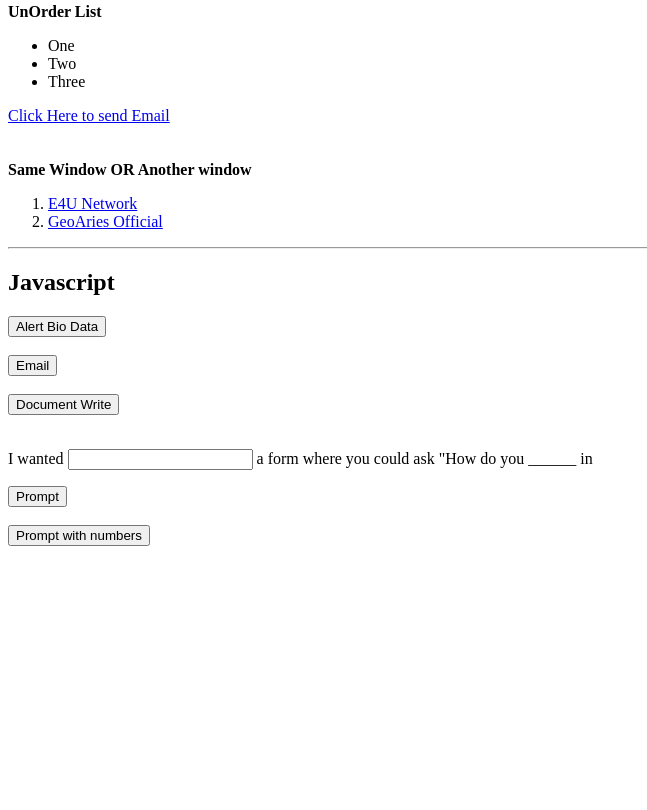
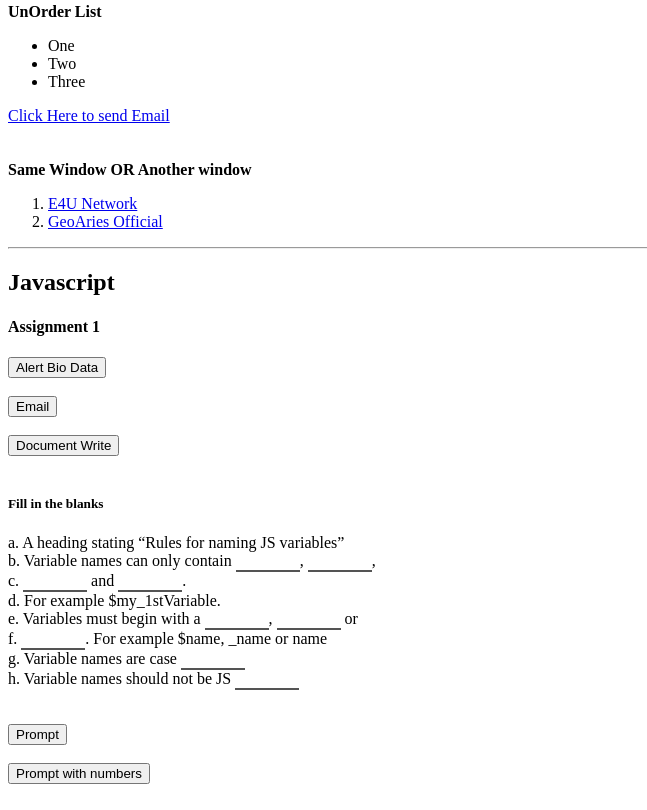
Before and after one commit to sajeel93/Html5-Css3-JavaScript, a plain HTML site: page index.html in a window 1280 px wide. Shown: the part 419-1229 px from the top of the page, without its empty margins (0-647 px from the left). Before the commit the page ends 991 px from the top, so only its background shows below. Drawn offline with Linux system fonts and the light colour scheme.

Commit message:
Added css/style.css & Fill in the Blank Section

```diff
--- /dev/null
+++ b/css/style.css
@@ -0,0 +1,7 @@
+.fib input {
+    border-top: 0px;
+    border-left: 0px;
+    border-right: 0px;
+    border-color: black;
+    width: 60px;
+}
--- a/index.html
+++ b/index.html
@@ -7,6 +7,8 @@
     <title>Cloud Native Computing</title>
     <script src="./js/first.js" ></script>
     <script src="./js/condition.js"></script>
+    <link rel="stylesheet" href="./css/style.css">
+
 </head>
 <body>
     <h1>Heading 1</h1>
@@ -51,13 +53,23 @@
     <hr>
 
     <h2>Javascript</h2>
+    <h4>Assignment 1</h4>
 
     <button onclick="first()">Alert Bio Data</button><br><br>
     <button onclick="email()">Email</button><br><br>
     <button onclick="dwrite()">Document Write</button><br><br>
 
-    <p>I wanted <input type="text" name="" id=""> a form where you could ask "How do you ______ in </p>
-
+    <div class="fib">
+    <h5>Fill in the blanks</h5>
+    <p>a. A heading stating “Rules for naming JS variables”<br>
+        b. Variable names can only contain <input type="text" name="" id="">, <input type="text" name="" id="">, <br>
+        c. <input type="text" name="" id=""> and <input type="text" name="" id="">.<br>
+        d. For example $my_1stVariable.<br>
+        e. Variables must begin with a <input type="text" name="" id="">, <input type="text" name="" id=""> or<br>
+        f. <input type="text" name="" id="">. For example $name, _name or name<br>
+        g. Variable names are case <input type="text" name="" id=""><br>
+        h. Variable names should not be JS <input type="text" name="" id=""></p><br>
+    </div>
     <button onclick="prompt123()">Prompt</button><br><br>
 
     <button onclick="promptNumber()">Prompt with numbers</button><br><br>
--- a/js/condition.js
+++ b/js/condition.js
@@ -30,7 +30,7 @@ else {
 // Logical Operators (&&(And), ||(OR), !(Not))
 
 // Conditions with Logical Operator
-if (logicalValve > 4 && logicalValve < 6) {
+if (logicalValve > 4 && logicalValve == 5) {
     console.log(logicalValve);
     console.log(true);
 } else {
```
